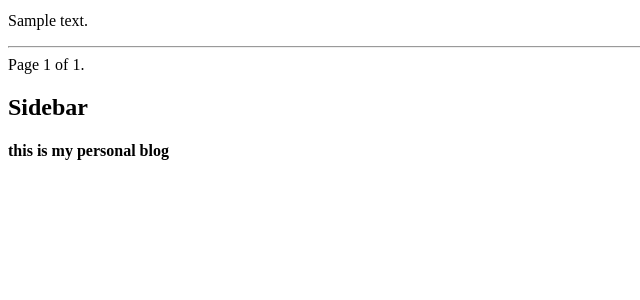
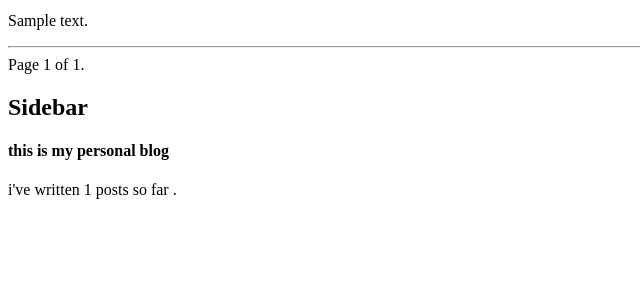
Before and after one commit to souilemaymen/blog_application_django, a Django app: page /blog/ in a window 1280 px wide. Shown: the part 167-467 px from the top of the page, without its empty margins (0-640 px from the left). Run offline with Django 5.2, Linux system fonts and the light colour scheme; tables that the repository leaves empty hold one stand-in row (values such as "Sample post").

Commit message:
latest modification : 9h45

```diff
--- a/blog/templates/blog/base.html
+++ b/blog/templates/blog/base.html
@@ -1,4 +1,6 @@
+{% load blog_tags%}
 {% load static %}
+
 <!DOCTYPE html>
 <html lang="en">
 <head>
@@ -10,8 +12,9 @@
         {% block content %}
         {% endblock %}
     </div>
-    <div class = "sidebar">
+    <div id="sidebar" class = "sidebar">
         <h2>Sidebar</h2>
         <h4>this is my personal blog</h4>
+        i've written {% total_posts %} posts so far .
     </div>
 </body>
--- /dev/null
+++ b/blog/templatetags/blog_tags.py
@@ -0,0 +1,11 @@
+from ..models import Post
+from django import template
+register = template.Library()
+
+@register.simple_tag
+def total_posts():
+    return Post.published.count()
+@register.inclusion_tag('blog/post/latest_posts.html')
+def show_latest_posts(count=5):
+    latest_posts = Post.published.order_by('-publish')[:count]
+    return {'latest_posts': latest_posts}
```
Also changed, not shown: blog/templates/blog/posts/latest_posts.html (added, +7 -0 lines), blog/templatetags/__init__.py (added).
